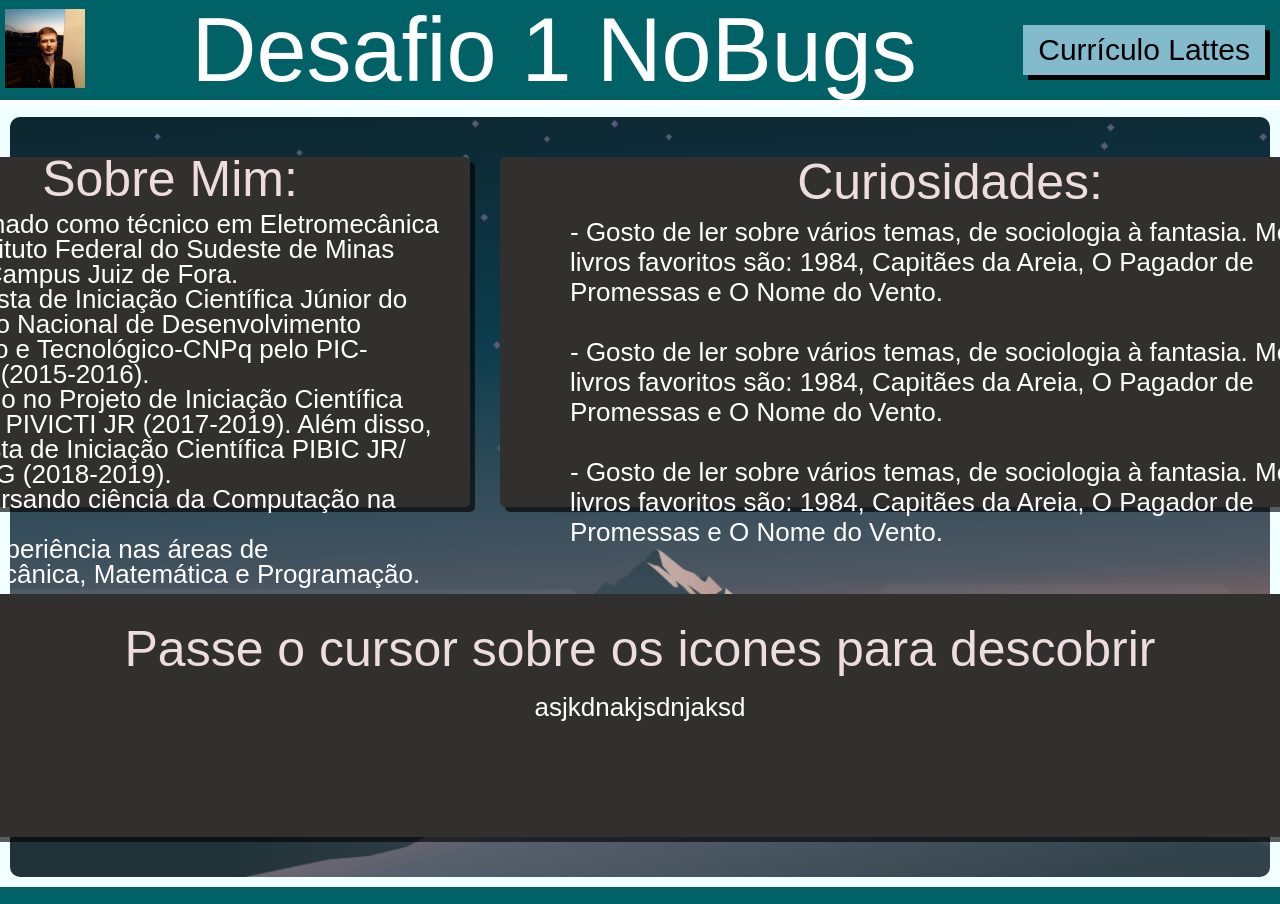
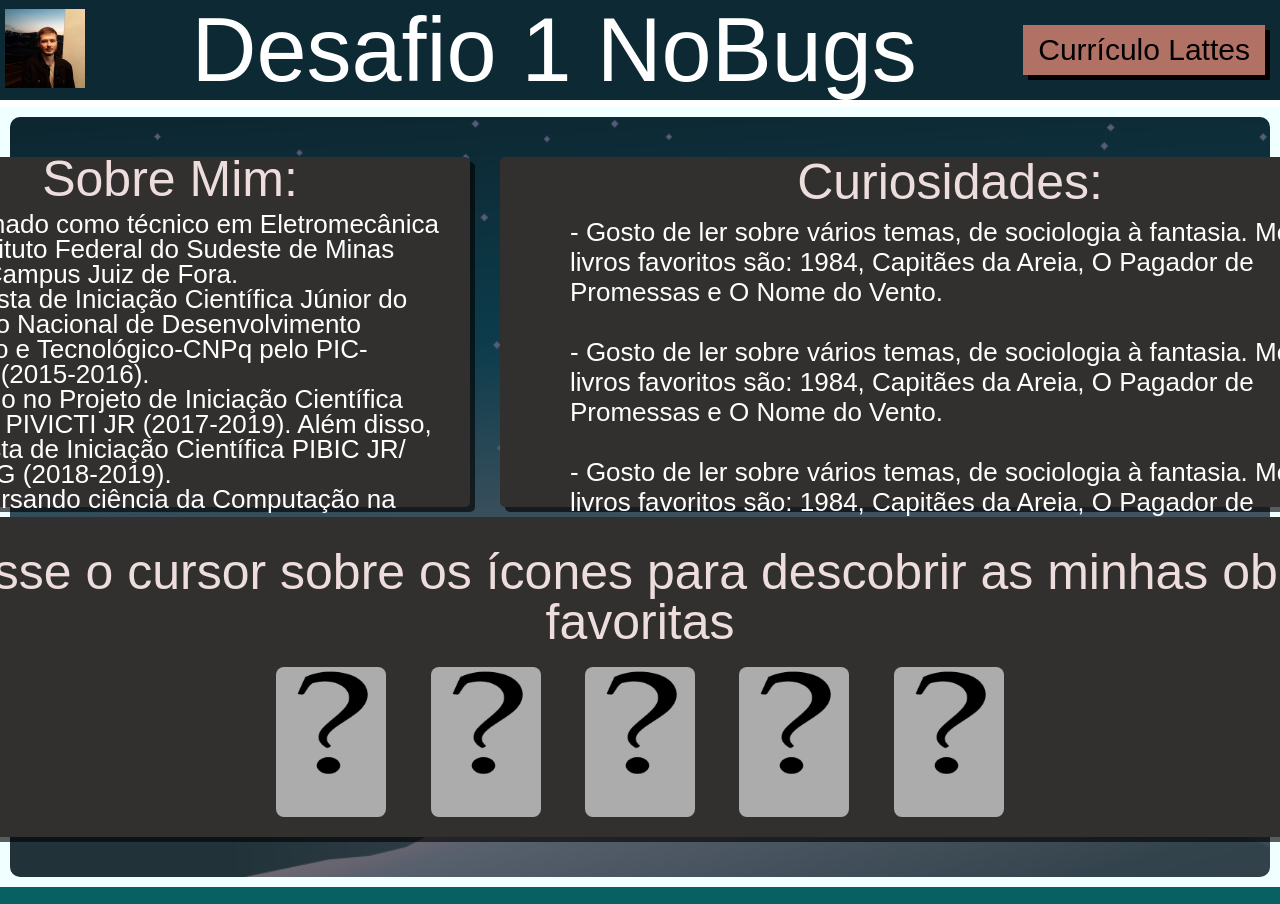
Before and after one commit to YuriBrag/Web-SobreMim-YuriBragine, a plain HTML site: page index.html in a window 1280 px wide. Shown: the top 904 px of the page. Drawn offline with Linux system fonts and the light colour scheme; a web font is replaced by a local one.

Commit message:
Fill extra box, change header, footer and button colors

```diff
--- a/css/components/extraBox.css
+++ b/css/components/extraBox.css
@@ -1,9 +1,13 @@
 .extraBox {
-    display: block;
+    display: inline;
+    justify-content: space-around;
+    border-radius: 5px;
     padding: 20px;
+    padding-bottom: 0px;
     background-color: rgb(49, 48, 47);
     box-shadow: 5px 5px rgba(0, 0, 0, 0.637);
     margin: 10px;
     margin-top: 0px;
     width: 1500px;
+    height: 300px;
 }
--- a/css/components/mainButton.css
+++ b/css/components/mainButton.css
@@ -4,7 +4,7 @@
     max-height: 20px;
     display: inline-flex;
     align-items: center;
-    background-color: rgb(131, 187, 204);
+    background-color: #b27165;
     box-shadow: 5px 5px #000;
     text-decoration: none;
     color: #000;
--- a/css/components/mainFooter.css
+++ b/css/components/mainFooter.css
@@ -1,5 +1,5 @@
 .mainFooter {
-    background-color: #006266;
+    background-color: #096063;
     padding: 10px;
     font-size: 30px;
 }
--- a/css/components/mainHeader.css
+++ b/css/components/mainHeader.css
@@ -1,7 +1,7 @@
 .mainHeader {
     display: flex;
     justify-content: space-between;
-    background-color: #006266;
+    background-color: #0d2933;
     border-bottom: 7px solid #fff;
     padding: 5px;
     align-items: center;
--- /dev/null
+++ b/css/components/mainIcons.css
@@ -0,0 +1,4 @@
+.mainIcons.brilhoEterno:hover {
+    background-image: url("../../assets/img/brilhoEterno.jpg");
+    transform: scale(0);
+}
--- /dev/null
+++ b/css/components/unknownImg.css
@@ -0,0 +1,36 @@
+.unknownImg {
+    display: inline-block;
+    background-image: url("../../assets/img/imgUndefined.png");
+    background-size: contain;
+    background-repeat: no-repeat;
+    width: 110px;
+    height: 150px;
+    background-color: #acacac;
+    border-radius: 8px;
+    margin-bottom: 0px;
+    margin: 20px;
+}
+.unknownImg.-movie:hover {
+    background-image: url("../../assets/img/brilhoEterno.jpg");
+    background-size: cover;
+}
+.unknownImg.-serie:hover {
+    background-image: url("../../assets/img/breakingBad.jpg");
+    background-size: cover;
+}
+.unknownImg.-game:hover {
+    background-image: url("../../assets/img/theLast.png");
+    background-size: cover;
+}
+.unknownImg.-book:hover {
+    background-image: url("../../assets/img/oNome.jpg");
+    background-size: cover;
+}
+.unknownImg.-book:hover {
+    background-image: url("../../assets/img/oNome.jpg");
+    background-size: cover;
+}
+.unknownImg.-album:hover {
+    background-image: url("../../assets/img/shawnJames.jpg");
+    background-size: cover;
+}
--- a/index.html
+++ b/index.html
@@ -25,6 +25,7 @@
         <link rel="stylesheet" href="css/components/curiositiesBox.css">
         <link rel="stylesheet" href="css/components/extraBox.css">
         <link rel="stylesheet" href="css/components/wrapper.css">
+        <link rel="stylesheet" href="css/components/unknownImg.css">
     </head>
     <body>
         <header class="mainHeader">
@@ -56,10 +57,12 @@
                     </p1>
                 </div>
                 <div class="extraBox">
-                    <h2 class="mainSubtitle">Passe o cursor sobre os icones para descobrir</h2>
-                    <p1 class="singleDescription">
-                        asjkdnakjsdnjaksd
-                    </p1>
+                    <h2 class="mainSubtitle">Passe o cursor sobre os ícones para descobrir as minhas obras favoritas</h2>
+                    <a class="unknownImg -movie" href="https://www.imdb.com/title/tt0338013/" target="_blank"></a>
+                    <a class="unknownImg -serie" href="https://www.imdb.com/title/tt0903747/?ref_=nv_sr_srsg_0" target="_blank"></a>
+                    <a class="unknownImg -game" href="https://www.metacritic.com/game/playstation-3/the-last-of-us" target="_blank"></a>
+                    <a class="unknownImg -book" href="https://www.amazon.com.br/nome-do-vento-Patrick-Rothfuss/dp/8599296493" target="_blank"></a>
+                    <a class="unknownImg -album" href="https://open.spotify.com/album/7JLcr7NbgDkA24jglG3r26?si=m5s28UsKRmCMA855Hjjhmw" target="_blank"></a>
                 </div>
             </div>
         </section>
```
Also changed, not shown: assets/img/breakingBad.jpg (added), assets/img/brilhoEterno.jpg (added), assets/img/imgBackground.jpg (deleted), assets/img/imgUndefined.png (added), assets/img/oNome.jpg (added), assets/img/shawnJames.jpg (added), assets/img/theLast.png (added).
